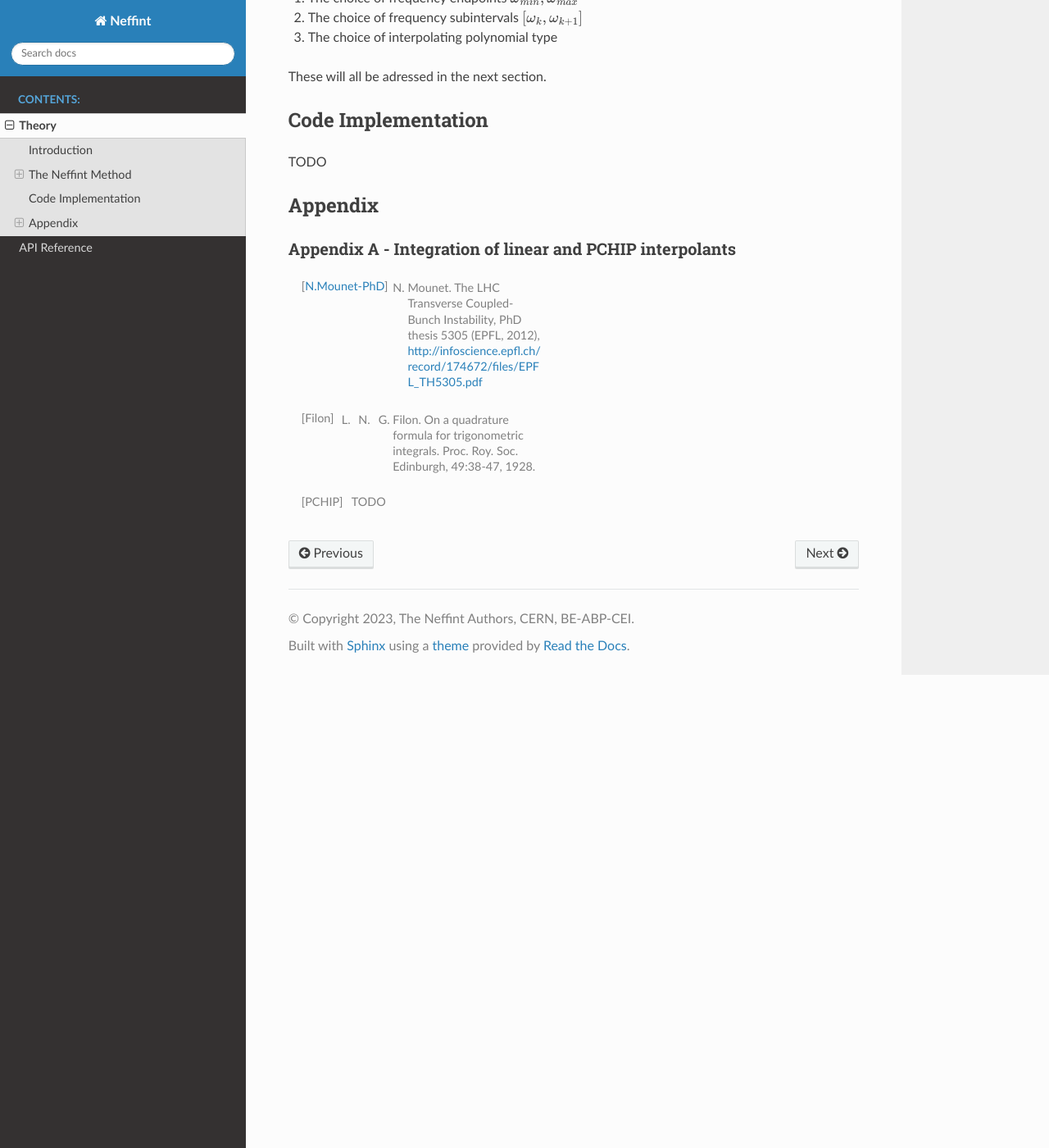
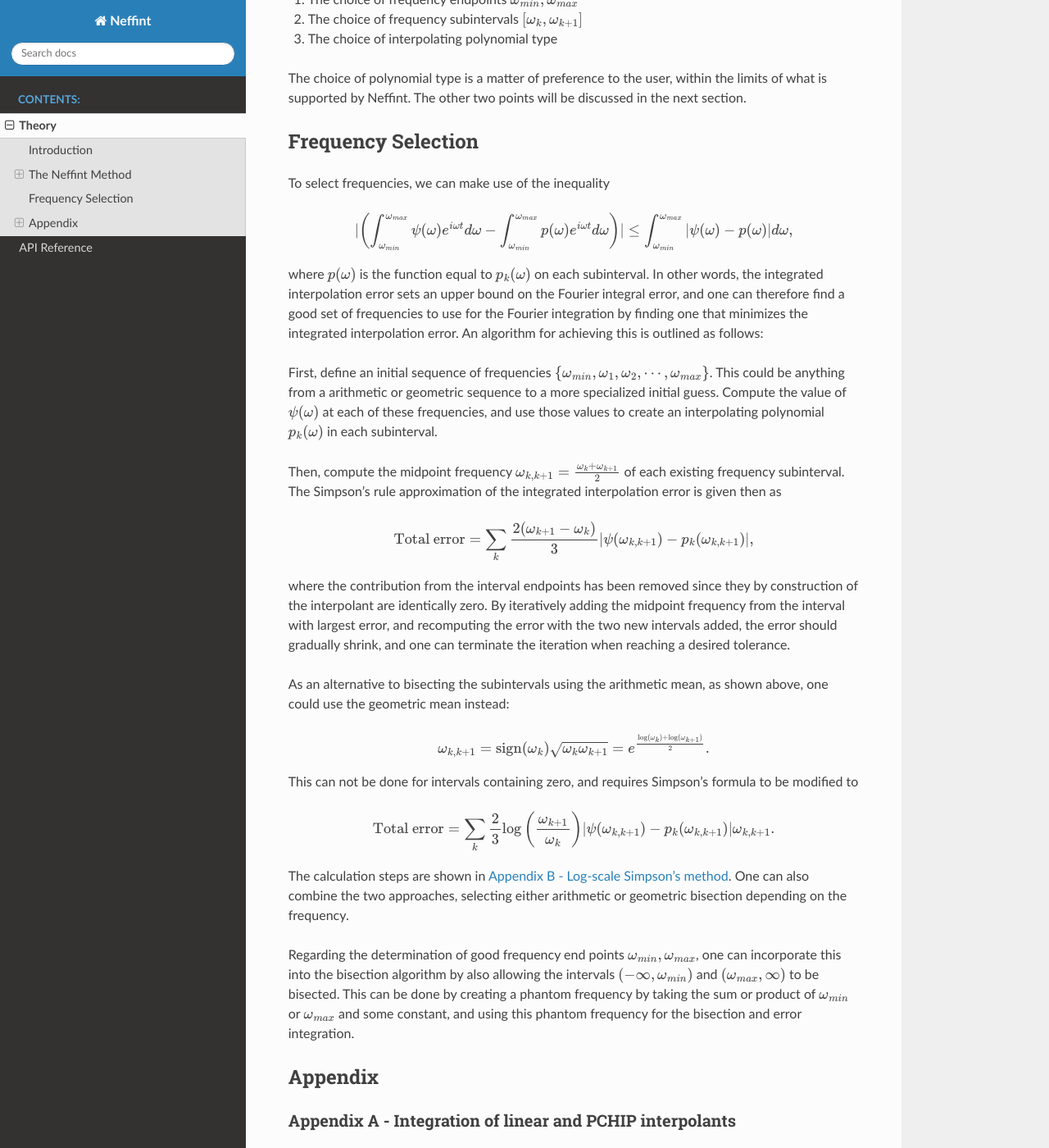
Before and after one commit to neffint/neffint, a Sphinx documentation site: the page built from docs/source/theory.rst, in a window 1280 px wide and 1400 px high, scrolled down 1687 px. Shown: the whole window at 82% size. Built offline with Sphinx 7.4.7 and the Read the Docs theme 2.0.0, drawn with Linux system fonts in a browser that asks for light colours; some of the changed text lies outside the part shown.

Commit message:
add section on frequency selection to theory.rst

```diff
--- a/docs/source/theory.rst
+++ b/docs/source/theory.rst
@@ -78,13 +78,56 @@ With this procedure, one can accurately compute Fourier integrals without the ne
 2. The choice of frequency subintervals :math:`[\omega_k, \omega_{k+1}]`
 3. The choice of interpolating polynomial type
 
-These will all be adressed in the next section.
+The choice of polynomial type is a matter of preference to the user, within the limits of what is supported by Neffint.
+The other two points will be discussed in the next section.
 
 
-Code Implementation
+Frequency Selection
 -------------------
 
-TODO
+To select frequencies, we can make use of the inequality
+
+.. math::
+    | \left( \int_{\omega_{min}}^{\omega_{max}} \psi(\omega) e^{i \omega t} d\omega - \int_{\omega_{min}}^{\omega_{max}} p(\omega) e^{i \omega t} d\omega \right) |
+    \leq
+    \int_{\omega_{min}}^{\omega_{max}} |\psi(\omega) - p(\omega)| d\omega,
+
+where :math:`p(\omega)` is the function equal to :math:`p_k(\omega)` on each subinterval.
+In other words, the integrated interpolation error sets an upper bound on the Fourier integral error,
+and one can therefore find a good set of frequencies to use for the Fourier integration
+by finding one that minimizes the integrated interpolation error. An algorithm for achieving this is outlined as follows:
+
+First, define an initial sequence of frequencies :math:`\{\omega_{min}, \omega_1, \omega_2, \cdots, \omega_{max}\}`.
+This could be anything from a arithmetic or geometric sequence to a more specialized initial guess.
+Compute the value of :math:`\psi(\omega)` at each of these frequencies, and use those values to create an interpolating polynomial :math:`p_k(\omega)` in each subinterval.
+
+Then, compute the midpoint frequency :math:`\omega_{k, k+1} = \frac{\omega_k + \omega_{k+1}}{2}` of each existing frequency subinterval.
+The Simpson's rule approximation of the integrated interpolation error is given then as
+
+.. math::
+    \text{Total error} = \sum_k \frac{2(\omega_{k+1} - \omega_k)}{3} | \psi(\omega_{k, k+1}) - p_k(\omega_{k, k+1}) |,
+
+where the contribution from the interval endpoints has been removed since they by construction of the interpolant are identically zero.
+By iteratively adding the midpoint frequency from the interval with largest error, and recomputing the error with the two new intervals added,
+the error should gradually shrink, and one can terminate the iteration when reaching a desired tolerance.
+
+As an alternative to bisecting the subintervals using the arithmetic mean, as shown above, one could use the geometric mean instead:
+
+.. math::
+    \omega_{k, k+1} = \operatorname{sign}(\omega_k) \sqrt{\omega_k \omega_{k+1}} = e^{\frac{\log(\omega_k) + \log(\omega_{k+1})}{2}}.
+
+This can not be done for intervals containing zero, and requires Simpson's formula to be modified to
+
+.. math::
+    \text{Total error} = \sum_k \frac{2}{3} \log\left({\frac{\omega_{k+1}}{\omega_k}}\right) | \psi(\omega_{k, k+1}) - p_k(\omega_{k, k+1}) |\omega_{k, k+1}.
+
+The calculation steps are shown in :ref:`appendix-logscale-simpson`.
+One can also combine the two approaches, selecting either arithmetic or geometric bisection depending on the frequency.
+
+Regarding the determination of good frequency end points :math:`\omega_{min}, \omega_{max}`, one can incorporate this into the bisection algorithm by also allowing the intervals
+:math:`(-\infty, \omega_{min})` and :math:`(\omega_{max}, \infty)` to be bisected.
+This can be done by creating a phantom frequency by taking the sum or product of :math:`\omega_{min}` or :math:`\omega_{max}` and some constant,
+and using this phantom frequency for the bisection and error integration.
 
 
 Appendix
@@ -96,10 +139,21 @@ Appendix A - Integration of linear and PCHIP interpolants
 ~~~~~~~~~~~~~~~~~~~~~~~~~~~~~~~~~~~~~~~~~~~~~~~~~~~~~~~~~
 
 
+.. _appendix-logscale-simpson:
 
+Appendix B - Log-scale Simpson's method
+~~~~~~~~~~~~~~~~~~~~~~~~~~~~~~~~~~~~~~~
 
-
-
+.. math::
+    \begin{align*}
+        \int_a^b f(x) dx &= \int_{u_0}^{u_1} f(e^u) e^u du \quad |\quad u = \log(x), u_0 = \log(x_0) , u_1 = \log(x_1) \\
+        \\
+        &\approx \frac{u_1 - u_0}{6} \left(f(e^{u_0})e^{u_0} + 4 f(e^{\frac{u_0 + u_1}{2}})e^{\frac{u_0 + u_1}{2}} + f(e^{u_1})e^{u_1} \right) \\
+        \\
+        &= \frac{\log(x_1) - \log(x_0)}{6} \Bigl( f(x_0)x_0 + 4 f(e^{\frac{\log(x_0) + \log(x_1)}{2}})e^{\frac{\log(x_0) + \log(x_1)}{2}}+ f(x_1)x_1 \Bigr) \\
+        \\
+        &=\frac{1}{6} \log\left({\frac{x_1}{x_0}}\right) \Bigl( f(x_0)x_0 + 4 f(\sqrt{x_0 x_1})\sqrt{x_0 x_1} + f(x_1)x_1 \Bigr)
+    \end{align*}
 
 
 .. [N.Mounet-PhD] N. Mounet. The LHC Transverse Coupled-Bunch Instability, PhD thesis 5305 (EPFL, 2012), http://infoscience.epfl.ch/record/174672/files/EPFL_TH5305.pdf
```
